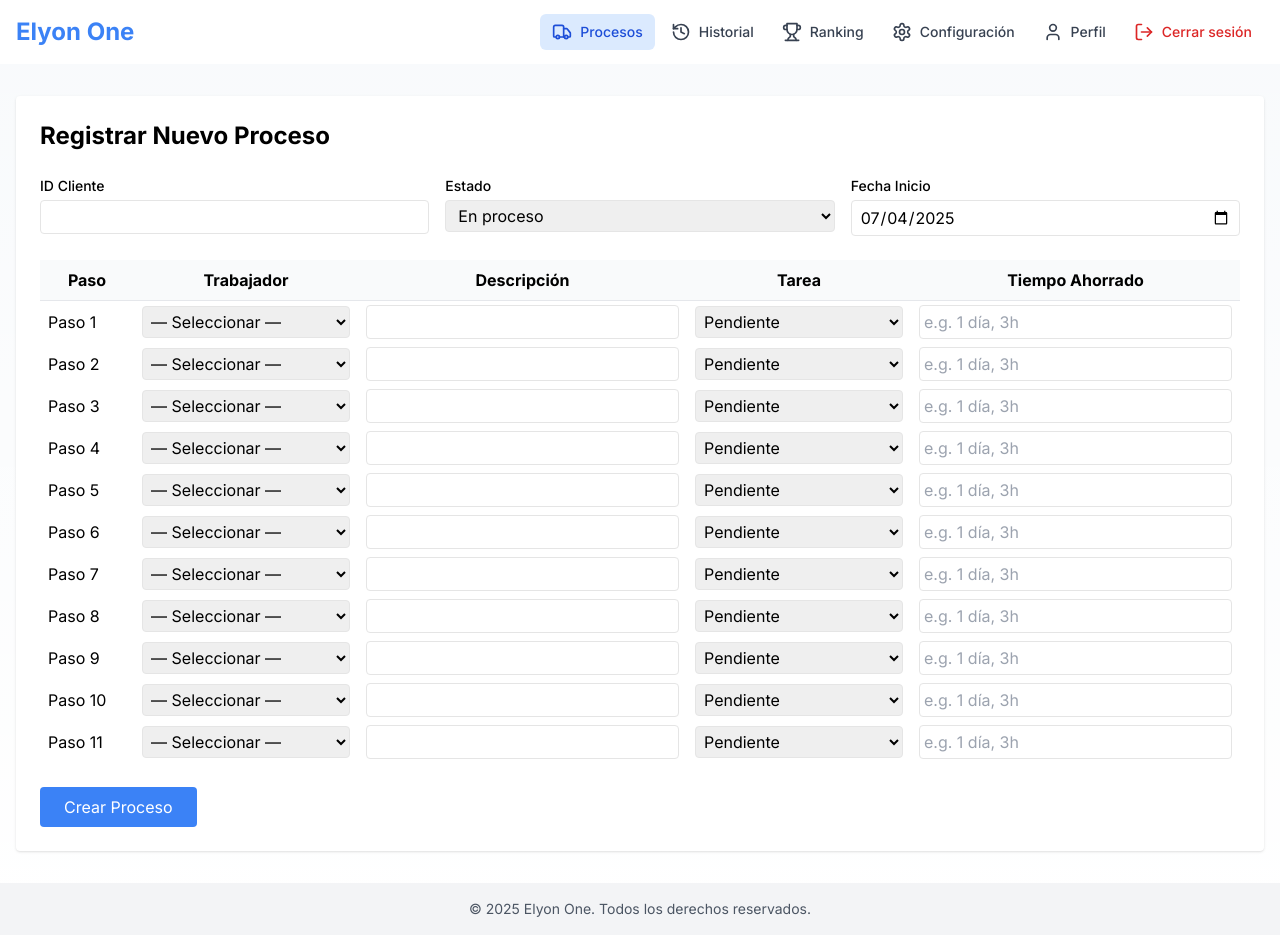
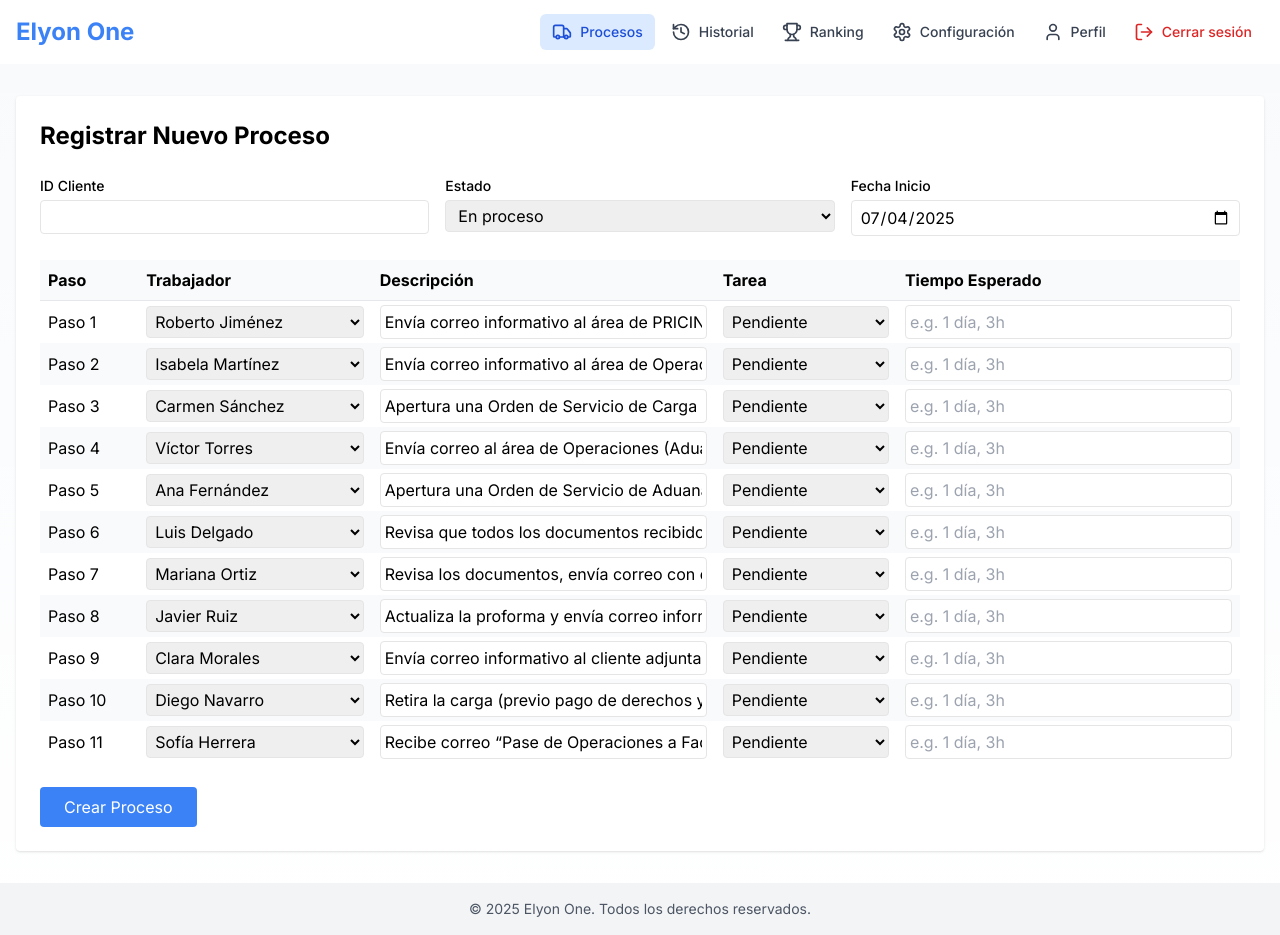
Before and after one commit to MishelleVF/elyon-one, a Next.js app: page /principal/nuevoproceso in a window 1280 px wide. Built offline with nearby package versions, Linux system fonts and the light colour scheme; sample sign-in values are in the browser's storage.

Commit message:
muchos default

```diff
--- a/app/principal/nuevoproceso/page.tsx
+++ b/app/principal/nuevoproceso/page.tsx
@@ -1,30 +1,81 @@
 'use client'
 
-import { useState } from 'react'
+import React, { useState } from 'react'
 import { useRouter } from 'next/navigation'
 import { useAuth } from '@/context/AuthContext'
 
 export default function NewProcessPage() {
   const router = useRouter()
   const { user, isLoading } = useAuth()
+
+  // Lista de trabajadores disponibles
+  const trabajadores = [
+    'Roberto Jiménez',
+    'Isabela Martínez',
+    'Carmen Sánchez',
+    'Víctor Torres',
+    'Ana Fernández',
+    'Luis Delgado',
+    'Mariana Ortiz',
+    'Javier Ruiz',
+    'Clara Morales',
+    'Diego Navarro',
+    'Sofía Herrera'
+  ]
+
+  // Asignación por defecto para cada uno de los 11 pasos
+  const defaultAsignados = [
+    'Roberto Jiménez',
+    'Isabela Martínez',
+    'Carmen Sánchez',
+    'Víctor Torres',
+    'Ana Fernández',
+    'Luis Delgado',
+    'Mariana Ortiz',
+    'Javier Ruiz',
+    'Clara Morales',
+    'Diego Navarro',
+    'Sofía Herrera'
+  ]
+
+  // Descripciones extraídas del procedimiento
+  const defaultDescriptions = [
+    'Envía correo informativo al área de PRICING en el que informan que la cotización ha sido aprobada',
+    'Envía correo informativo al área de Operaciones. En este correo avisa del ingreso de un despacho nuevo y traslada responsabilidad',
+    'Apertura una Orden de Servicio de Carga en el sistema. Envía correo al cliente, solicitando los documentos necesarios para el agenciamiento de aduanas',
+    'Envía correo al área de Operaciones (Aduanas) con la ASIGNACIÓN (previa revisión y conformidad del cliente)',
+    'Apertura una Orden de Servicio de Aduanas',
+    'Revisa que todos los documentos recibidos estén conformes y, en caso de no conformidad, envía correo al cliente con las observaciones; envía correo al “liquidador” entregando los documentos conformes',
+    'Revisa los documentos, envía correo con observaciones o consultas y, una vez todo conforme, procede con la liquidación y envía por correo el “formato C” al área de Operaciones (Aduanas)',
+    'Actualiza la proforma y envía correo informativo a Operaciones (Aduanas)',
+    'Envía correo informativo al cliente adjuntando la proforma actualizada y solicita abono',
+    'Retira la carga (previo pago de derechos y pagos a terceros), coordina con la empresa de transporte y registra la fecha de retiro en SINTAD; acopia la documentación en la carpeta “Anticipos y gastos”; genera en SINTAD la incidencia 666 (Pase de Operaciones a facturación)',
+    'Recibe correo “Pase de Operaciones a Facturación”; concilia los documentos de la carpeta “Anticipos y gastos” versus los pagos realizados; da conformidad, emite factura y envía correo al cliente con toda la documentación'
+  ]
+
+  // Genera el array inicial de etapas con trabajador y descripción por defecto
+  const initialEtapas = Array.from({ length: 11 }, (_, i) => ({
+    paso: i + 1,
+    trabajador: defaultAsignados[i] || '',
+    descripcion: defaultDescriptions[i] || '',
+    tarea: 'Pendiente',
+    tiempoEsperado: ''    // <--- renombrado aquí
+  }))
+
   const [form, setForm] = useState({
     clientId: '',
     estado: 'En proceso',
     fechaInicio: new Date().toISOString().slice(0, 10),
-    etapas: Array.from({ length: 11 }, (_, i) => ({
-      paso: i + 1,
-      trabajador: '',
-      descripcion: '',
-      tarea: 'Pendiente',
-      tiempoAhorrado: ''
-    }))
+    etapas: initialEtapas
   })
 
+  // Redirige al login si no hay usuario
   if (!isLoading && !user) {
     router.replace('/login')
     return null
   }
 
+  // Maneja cambios en inputs y selects
   const handleChange = (e, idx, field) => {
     if (idx == null) {
       setForm({ ...form, [e.target.name]: e.target.value })
@@ -35,20 +86,13 @@ export default function NewProcessPage() {
     }
   }
 
+  // Al enviar, enviamos a la API (dummy) y redirigimos
   const handleSubmit = async (e) => {
     e.preventDefault()
-    // aquí enviarías form a tu API: await fetch('/api/processes', { method:'POST', body: JSON.stringify(form) })
     console.log('Enviar a API:', form)
-    // al guardar, redirigir al listado o detalle
+    // await fetch('/api/processes', { method: 'POST', body: JSON.stringify(form) })
     router.push('/procesos')
   }
-
-  // lista de trabajadores de ejemplo, podrías cargarla desde el servidor
-  const trabajadores = [
-    'Juan Pérez', 'María López', 'Carlos Rodríguez',
-    'Ana Martínez', 'Luis García', 'Patricia Gómez',
-    'Mario Paredes', 'Laura Castillo'
-  ]
 
   return (
     <form onSubmit={handleSubmit} className="space-y-6 p-6 bg-white rounded shadow">
@@ -91,21 +135,21 @@ export default function NewProcessPage() {
         </div>
       </div>
 
-      {/* Dinámico: 11 pasos */}
+      {/* Tabla dinámica de 11 pasos */}
       <div className="overflow-x-auto">
         <table className="min-w-full divide-y divide-gray-200">
           <thead className="bg-gray-50">
             <tr>
-              <th className="px-2 py-2">Paso</th>
-              <th className="px-2 py-2">Trabajador</th>
-              <th className="px-2 py-2">Descripción</th>
-              <th className="px-2 py-2">Tarea</th>
-              <th className="px-2 py-2">Tiempo Ahorrado</th>
+              <th className="px-2 py-2 text-left">Paso</th>
+              <th className="px-2 py-2 text-left">Trabajador</th>
+              <th className="px-2 py-2 text-left">Descripción</th>
+              <th className="px-2 py-2 text-left">Tarea</th>
+              <th className="px-2 py-2 text-left">Tiempo Esperado</th> {/* <--- aquí */}
             </tr>
           </thead>
           <tbody>
             {form.etapas.map((etapa, idx) => (
-              <tr key={etapa.paso}>
+              <tr key={etapa.paso} className="odd:bg-white even:bg-gray-50">
                 <td className="px-2 py-1">Paso {etapa.paso}</td>
                 <td className="px-2 py-1">
                   <select
@@ -132,7 +176,6 @@ export default function NewProcessPage() {
                     onChange={(e) => handleChange(e, idx, 'tarea')}
                     className="border rounded px-1 py-1 w-full"
                   >
-                    <option value="">— Seleccionar —</option>
                     <option>Completado</option>
                     <option>En proceso</option>
                     <option>Pendiente</option>
@@ -141,8 +184,8 @@ export default function NewProcessPage() {
                 </td>
                 <td className="px-2 py-1">
                   <input
-                    value={etapa.tiempoAhorrado}
-                    onChange={(e) => handleChange(e, idx, 'tiempoAhorrado')}
+                    value={etapa.tiempoEsperado}         // <--- y aquí
+                    onChange={(e) => handleChange(e, idx, 'tiempoEsperado')}
                     placeholder="e.g. 1 día, 3h"
                     className="border rounded px-1 py-1 w-full"
                   />
```
